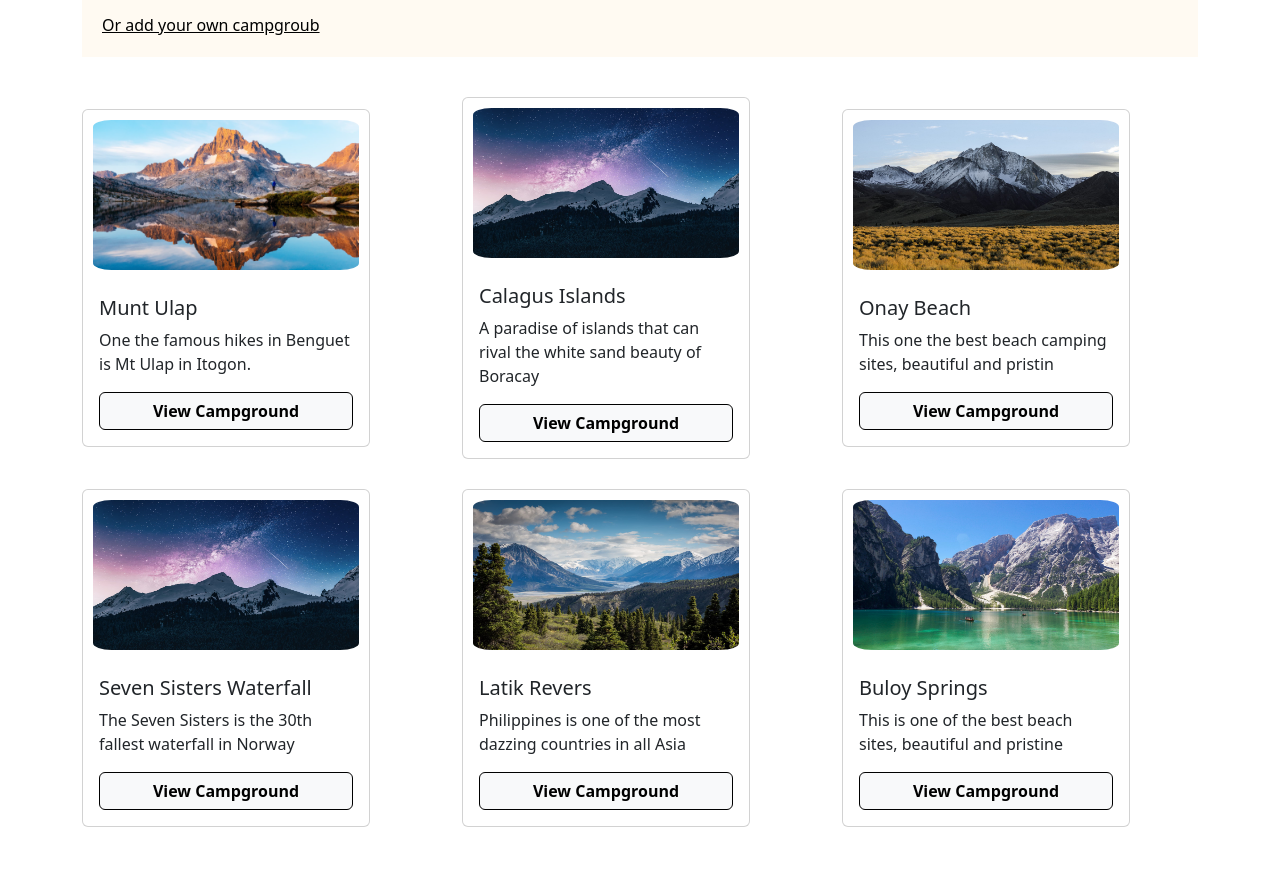
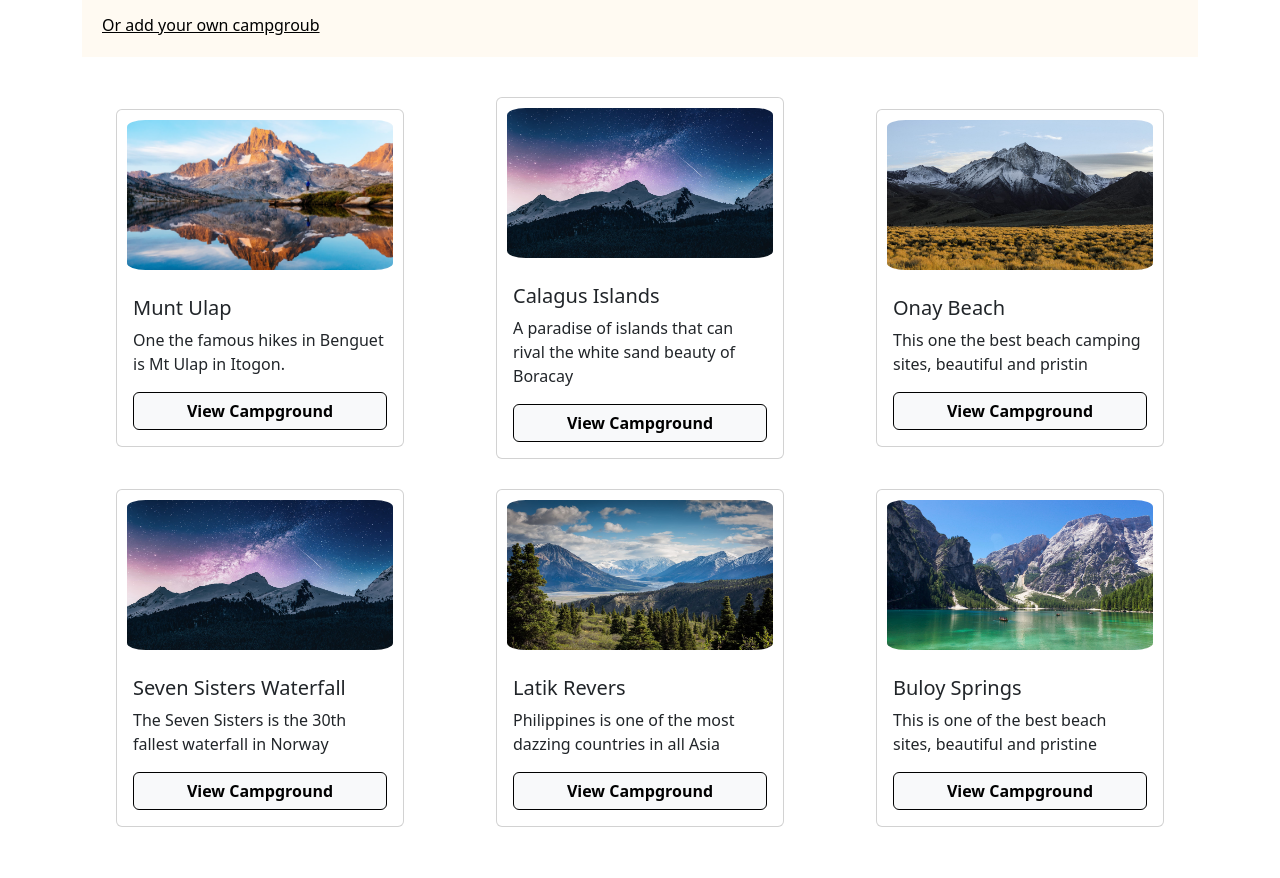
Before and after one commit to Princetoutcouleur/Yelp-Camp-Starter, a plain HTML site: page search-page.html in a window 1280 px wide. Shown: the part 349-1227 px from the top of the page. Drawn offline with nearby package versions, Linux system fonts and the light colour scheme.

Commit message:
center img in search page

```diff
--- a/search-page.css
+++ b/search-page.css
@@ -24,6 +24,11 @@
     align-items: center;
     justify-content: center;
 }
+.container .camp .carteCol{
+    display: flex;
+    align-items: center;
+    justify-content: center;
+}
 .container .camp .card{
     margin-bottom: 30px;
 }
--- a/search-page.html
+++ b/search-page.html
@@ -81,7 +81,7 @@
             <a href="./add-campground.html">Or add your own campgroub</a>
         </section>
         <div class="row camp">
-            <div class="col-lg-4 col-md-6 col-sm-12 col-12">
+            <div class="col-lg-4 col-md-6 col-sm-12 col-12 carteCol ">
                 <div class="card" style="width: 18rem;">
                     <img src="./Assets/Camp Images/High Quality Images/Mount Ulap.png" class="card-img-top" alt="...">
                     <div class="card-body">
@@ -91,7 +91,7 @@
                     </div>
                 </div>
             </div>
-            <div class="col-lg-4 col-md-6 col-sm-12 col-12">
+            <div class="col-lg-4 col-md-6 col-sm-12 col-12 carteCol">
                 <div class="card" style="width: 18rem;">
                     <img src="./Assets/Camp Images/High Quality Images/Calagus Islands.jpg" class="card-img-top" alt="...">
                     <div class="card-body">
@@ -101,7 +101,7 @@
                     </div>
                 </div>
             </div>
-            <div class="col-lg-4 col-md-6 col-sm-12 col-12">
+            <div class="col-lg-4 col-md-6 col-sm-12 col-12 carteCol">
                 <div class="card" style="width: 18rem;">
                     <img src="./Assets/Camp Images/High Quality Images/Onay Beach.jpg" class="card-img-top" alt="...">
                     <div class="card-body">
@@ -111,7 +111,7 @@
                     </div>
                 </div>
             </div>
-            <div class="col-lg-4 col-md-6 col-sm-12 col-12">
+            <div class="col-lg-4 col-md-6 col-sm-12 col-12 carteCol">
                 <div class="card" style="width: 18rem;">
                     <img src="./Assets/Camp Images/High Quality Images/Seven Sisters Waterfall.jpg" class="card-img-top" alt="...">
                     <div class="card-body">
@@ -122,7 +122,7 @@
                     </div>
                 </div>
             </div>
-            <div class="col-lg-4 col-md-6 col-sm-12 col-12">
+            <div class="col-lg-4 col-md-6 col-sm-12 col-12 carteCol">
                 <div class="card" style="width: 18rem;">
                     <img src="./Assets/Camp Images/High Quality Images/Latik Riverside.jpg" class="card-img-top" alt="...">
                     <div class="card-body">
@@ -133,7 +133,7 @@
                     </div>
                 </div>
             </div>
-            <div class="col-lg-4 col-md-6 col-sm-12 col-12">
+            <div class="col-lg-4 col-md-6 col-sm-12 col-12 carteCol">
                 <div class="card" style="width: 18rem;">
                     <img src="./Assets/Camp Images/High Quality Images/Buloy Springs.jpg" class="card-img-top" alt="...">
                     <div class="card-body">
```
